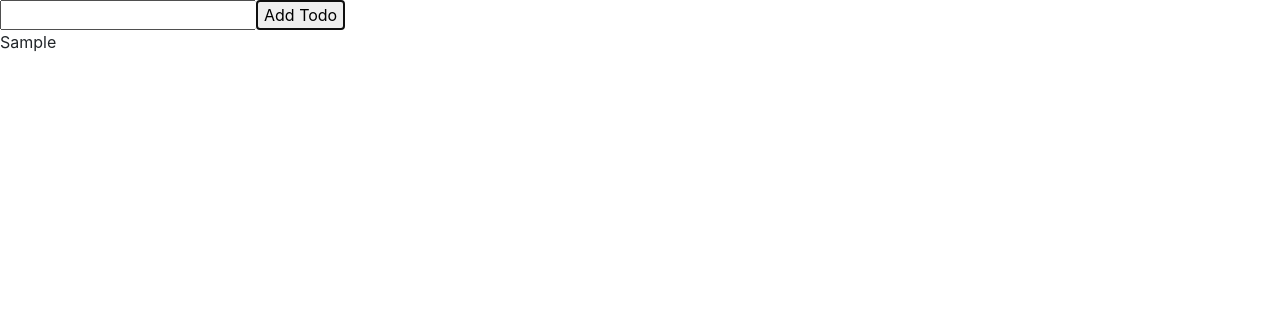
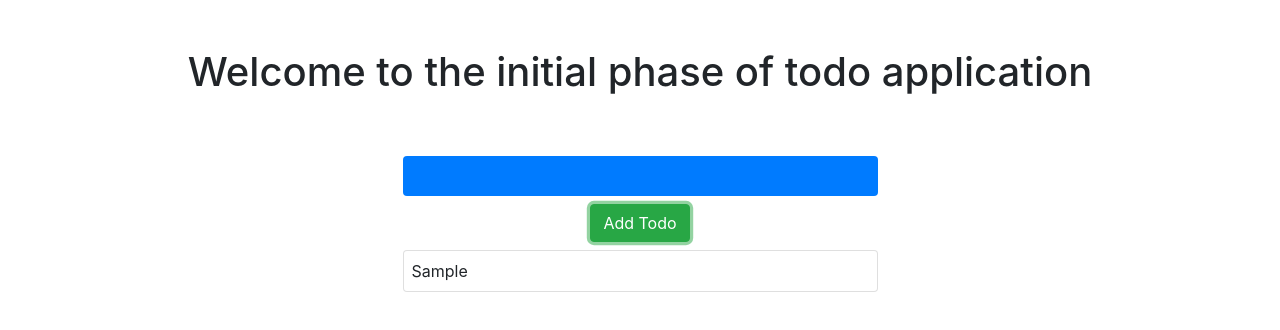
Before and after one commit to vaibhav269/Todo-react-redux, a React app: page / in a window 1280 px wide. Both pictures are taken after typing "Sample" into the empty fields and a click on the button "Add Todo". Shown: the top 330 px of the page. Built offline with nearby package versions, Linux system fonts and the light colour scheme.

Commit message:
Added some styles

```diff
--- a/src/js/components/App.js
+++ b/src/js/components/App.js
@@ -4,8 +4,22 @@ import List from '../components/List';
 
 const App = ()=>(
     <div>
-        <Form />
-        <List />
+        <div className="container">
+            <div className="row mt-5 justify-content-center">
+                <h1>Welcome to the initial phase of todo application</h1>
+            </div>
+            <div className="row mt-1 justify-content-center">
+                <div className="col-5">
+                    <div className="row mt-5">
+                        <Form/>
+                    </div>
+
+                    <div className="row mt-2">
+                        <List />
+                    </div>
+                </div>
+            </div>
+        </div>
     </div>
 );
 
--- a/src/js/components/Form.js
+++ b/src/js/components/Form.js
@@ -26,14 +26,17 @@ class ConnectedForm extends Component{
 
     render(){
         return(
-            <div>
+            <div className="w-100">
                 <form
+                    className="text-center"
                     onSubmit = {this.addTodo}>
                     <input
+                        className="w-100 bg-primary border-0 text-white p-2 mb-2 rounded"
                         ref="todoName"
                         type="text"
                         />
                     <button
+                        className = "btn btn-success"
                         type = "submit">
                         Add Todo
                     </button>
--- a/src/js/components/List.js
+++ b/src/js/components/List.js
@@ -9,17 +9,19 @@ const mapStateToProps = (state)=>{
 class ConnectedList extends Component{
     constructor(){
         super();
-}
+    }
 
     render(){
         return(
-            <div>
-                <ul className="list-unstyled">
+            <div className="w-100">
+                <ul className="list-group">
                     {
                         this.props.todos.map(function(todo){
                             return(
-                                <li id={todo.id}>
-                                    {todo.todoName}
+                                <li
+                                    className="w-100 list-group-item p-2"
+                                    id={todo.id} >
+                                        {todo.todoName}
                                 </li>
                             )
                         })
```
